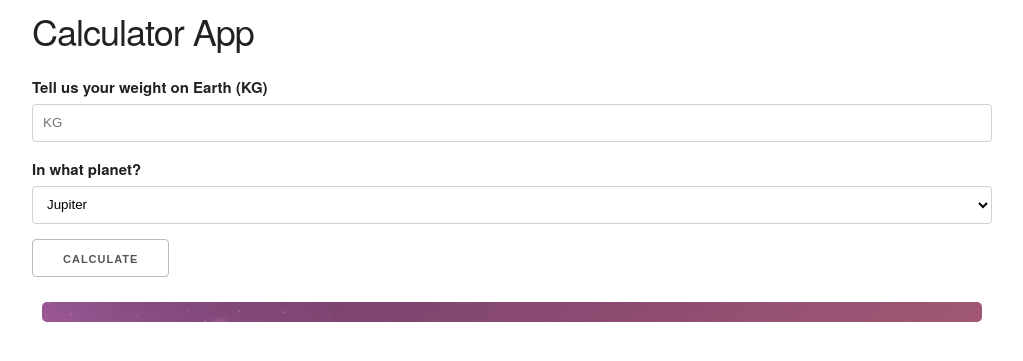
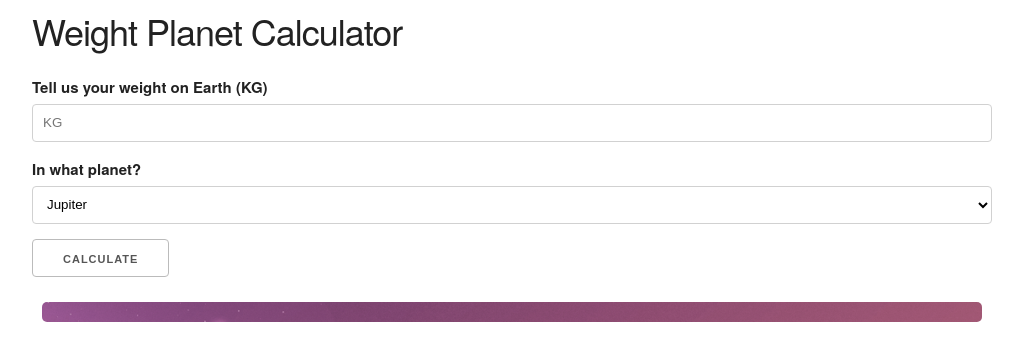
Before and after one commit to fpedaccio/planetsweb, a Flask app: page / in a window 1280 px wide. Shown: the top 361 px of the page, without its empty margins (128-1151 px from the left). Run offline with Flask 2, Linux system fonts and the light colour scheme.

Commit message:
Update app.html

```diff
--- a/templates/app.html
+++ b/templates/app.html
@@ -28,7 +28,7 @@
 
   <body>
     <div class="container">
-      <h3>Calculator App</h3>
+      <h3>Weight Planet Calculator</h3>
     </div>
 
     <!-- Form -->
```
